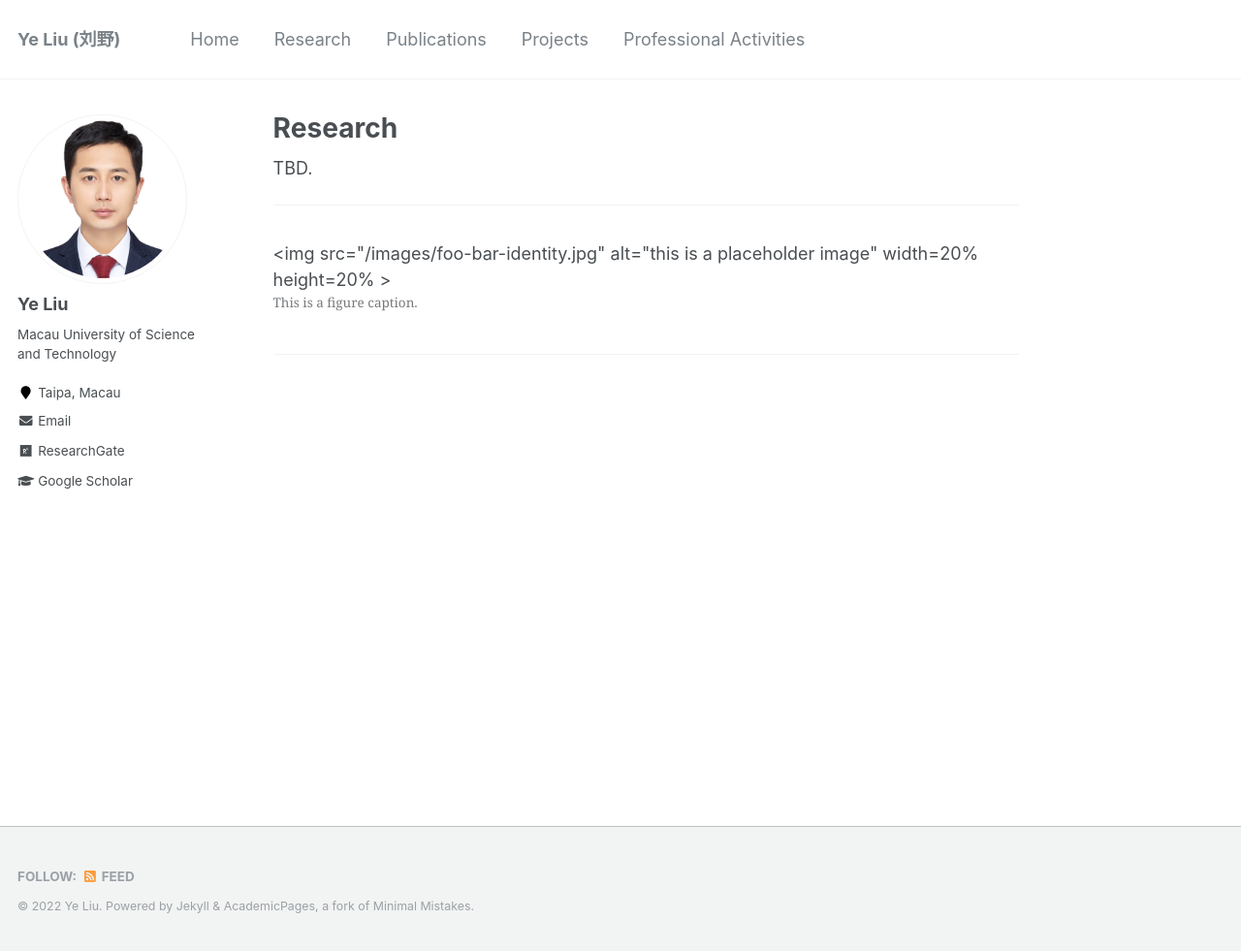
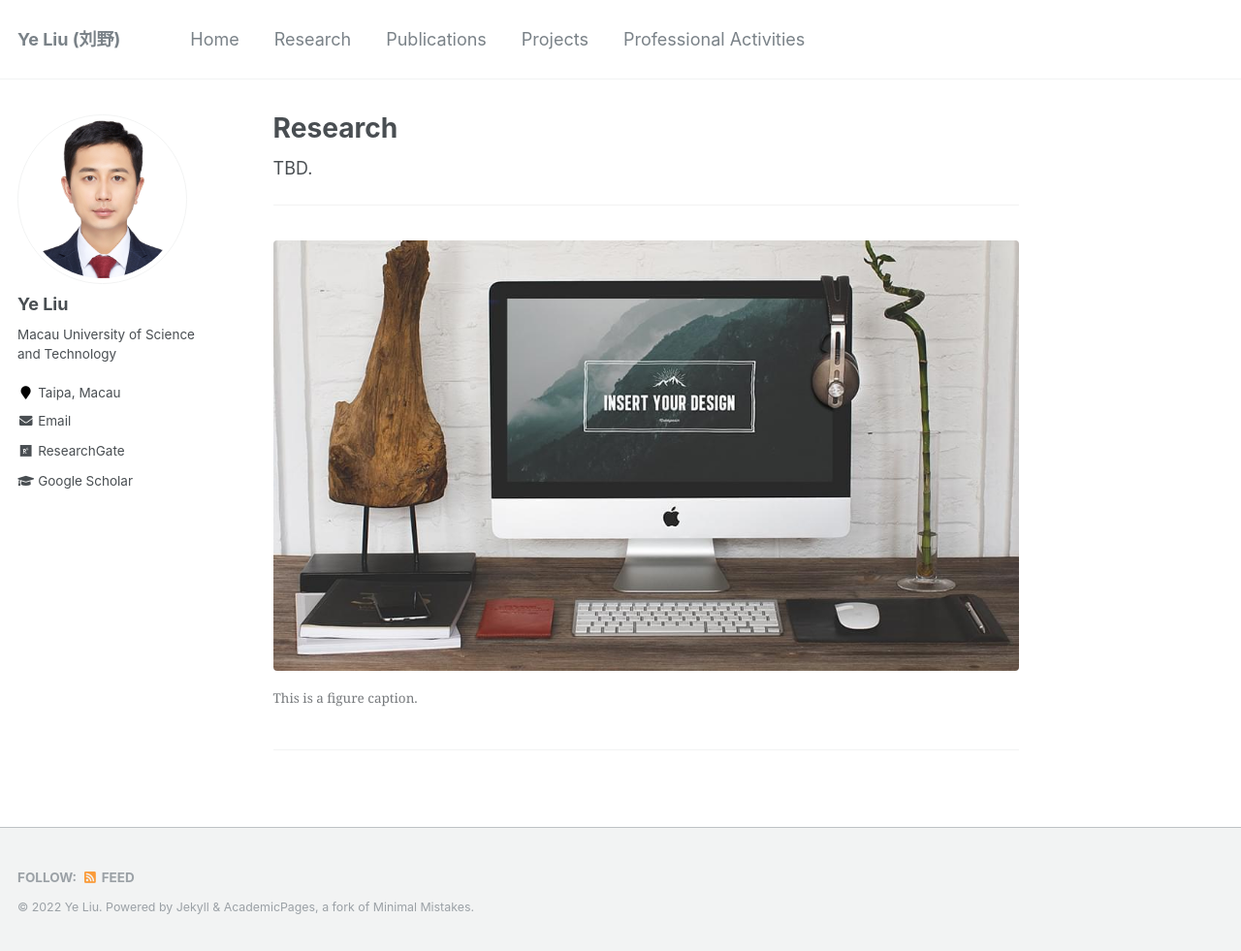
Before and after one commit to ChrisYe-Liu/chrisye-liu.github.io, a Jekyll site: the page built from _pages/research.md, in a window 1280 px wide and 981 px high. Shown: the whole window at 97% size. Built offline with Jekyll 4.4.1, drawn with Linux system fonts in a browser that asks for light colours.

Commit message:
Update research.md

```diff
--- a/_pages/research.md
+++ b/_pages/research.md
@@ -10,7 +10,7 @@
 
 ------
 <figure>
-  <img src="/images/foo-bar-identity.jpg" alt="this is a placeholder image" width=20% height=20% >
+  <img src="/images/foo-bar-identity.jpg" alt="this is a placeholder image" width="20%" height="20%" >
   <figcaption>This is a figure caption.</figcaption>
 </figure>
 ------
```
